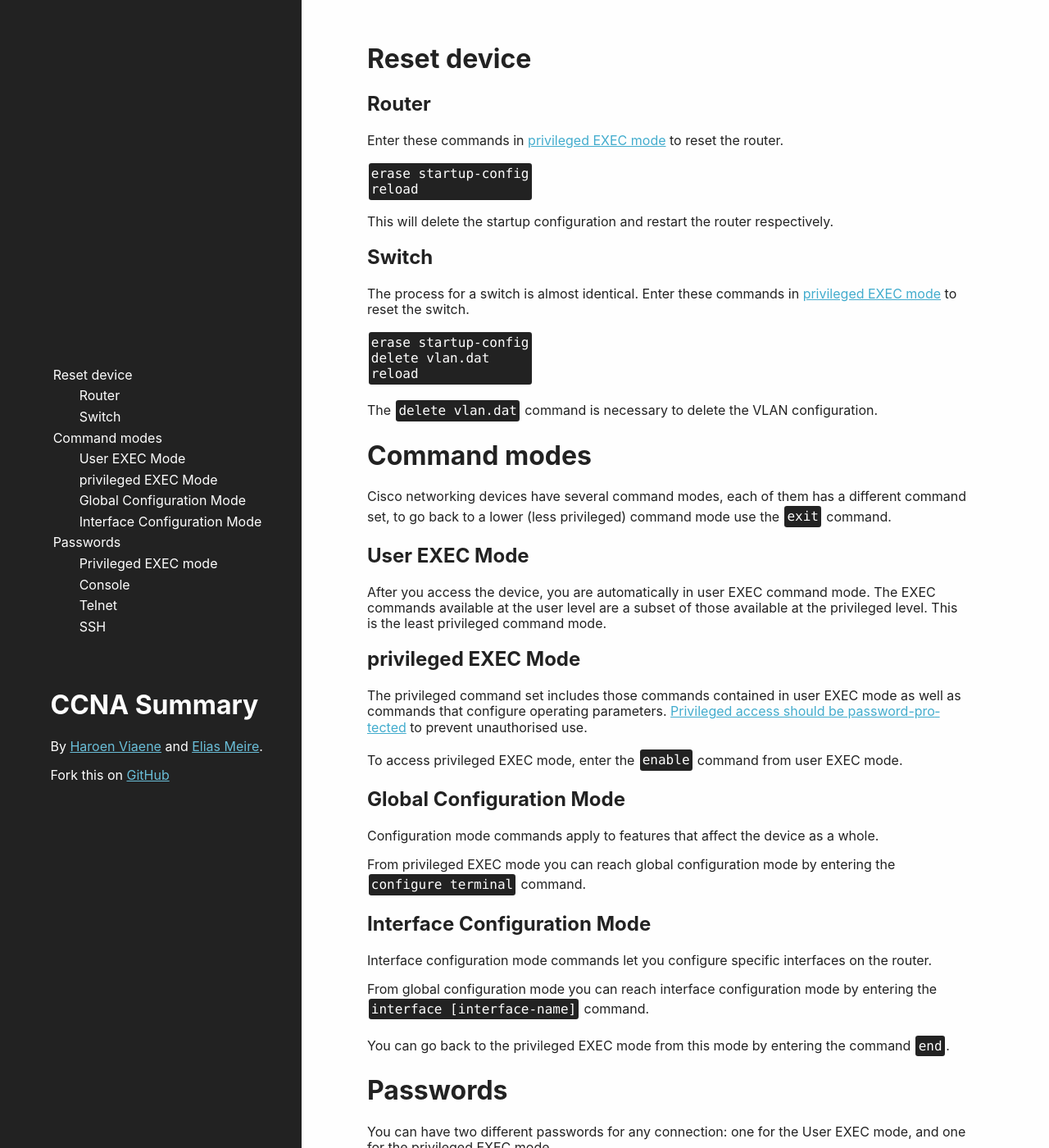
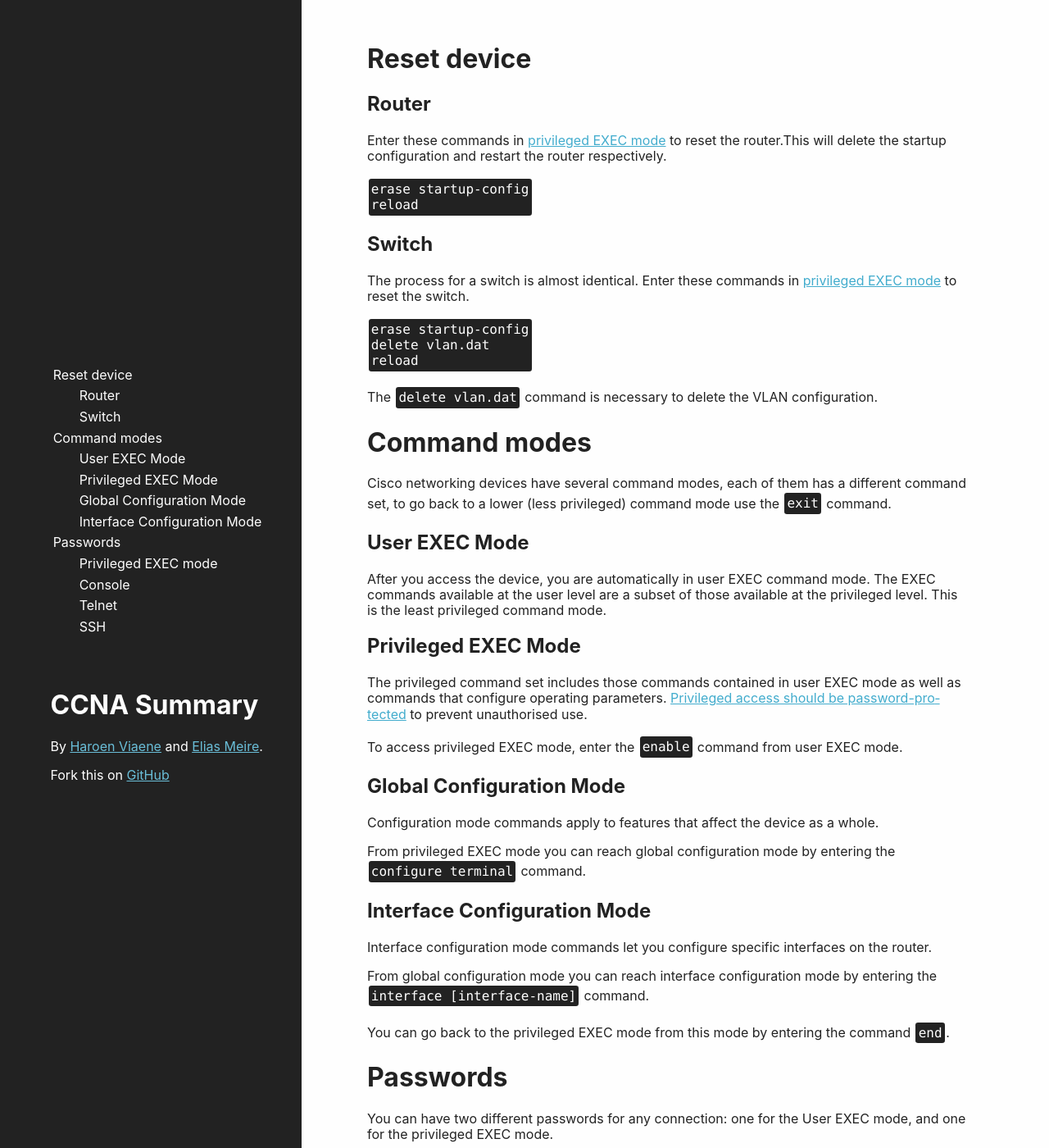
Before and after one commit to Haroenv/ccna, a Jekyll site: the page built from index.md, in a window 1280 px wide and 1400 px high. Shown: the whole window at 82% size. Built offline with Jekyll 4.4.1, drawn with Linux system fonts in a browser that asks for light colours; some of the changed text lies outside the part shown.

Commit message:
Small fixes

```diff
--- a/index.md
+++ b/index.md
@@ -22,15 +22,12 @@ Fork this on [GitHub](https://github.com/haroenv/ccna-summary)
 
 ## Router
 
-Enter these commands in [privileged EXEC mode](#command-modes) to reset the router.
+Enter these commands in [privileged EXEC mode](#command-modes) to reset the router.This will delete the startup configuration and restart the router respectively.
 
 ~~~
 erase startup-config
 reload
 ~~~
-
-This will delete the startup configuration and restart the router respectively.
-
 
 ## Switch
 The process for a switch is almost identical. Enter these commands in [privileged EXEC mode](#command-modes) to reset the switch.
@@ -51,7 +48,7 @@ Cisco networking devices have several command modes, each of them has a differen
 
 After you access the device, you are automatically in user EXEC command mode. The EXEC commands available at the user level are a subset of those available at the privileged level. This is the least privileged command mode.
 
-## privileged EXEC Mode
+## Privileged EXEC Mode
 
 The privileged command set includes those commands contained in user EXEC mode as well as commands that configure operating parameters. [Privileged access should be password-protected](#passwords) to prevent unauthorised use.
 
--- a/style.scss
+++ b/style.scss
@@ -61,8 +61,9 @@ pre {
       text-decoration: none;
 
       svg {
-        height: .5em;
-        width: .5em;
+        height: .4em;
+        width: .4em;
+        margin: 0 0 0.1em 0.2em;
         display: none;
       }
 
```
Also changed, not shown: other parts of index.md (+2 -2 lines).
